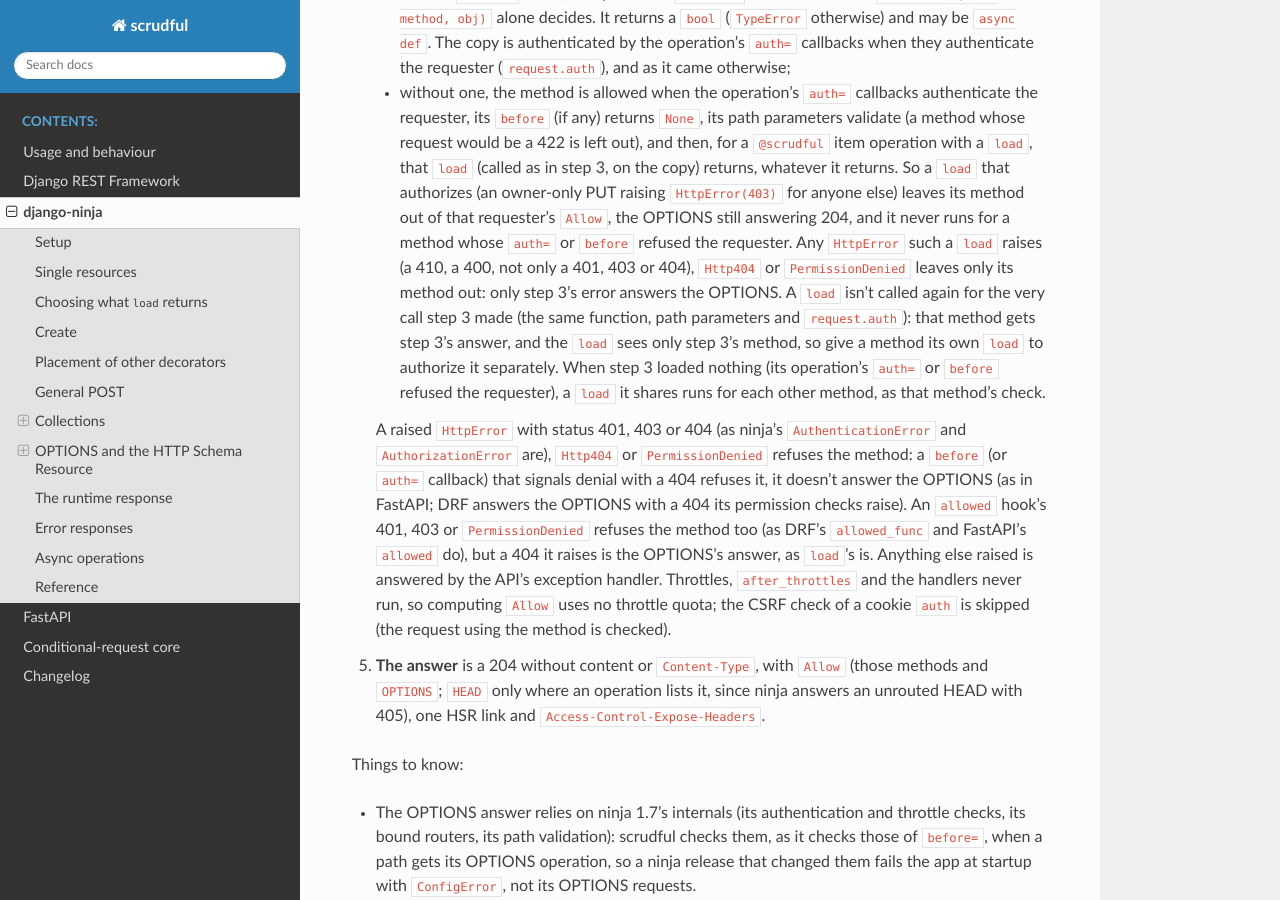
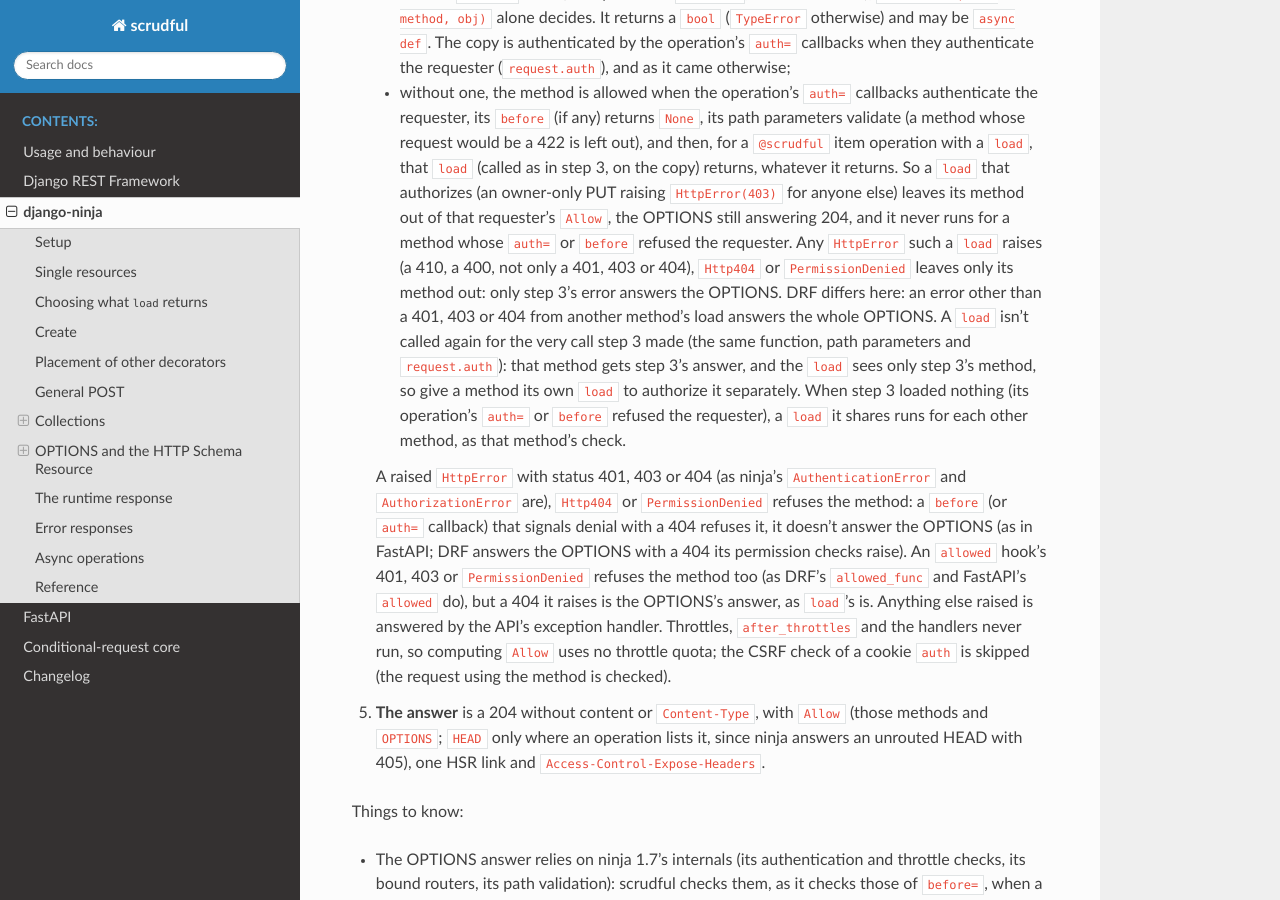
Before and after one commit to mimotoai/scrudful, a Sphinx documentation site: the page built from docs/source/ninja.rst, in a window 1280 px wide and 900 px high, scrolled down 18065 px. Built offline with Sphinx 7.4.7 and the Read the Docs theme 3.1.0, drawn with Linux system fonts in a browser that asks for light colours.

Commit message:
mr10 r2 final: G3: both adapter pages state how DRF and ninja treat another method's load error
DRF answers the whole OPTIONS with an error other than a 401, 403 or 404
from another method's load; ninja leaves only that method out of Allow.

Claude-Session: https://claude.ai/code/session_01SAZeWv3jW9kYJFL415oZPV

```diff
--- a/docs/source/ninja.rst
+++ b/docs/source/ninja.rst
@@ -1030,11 +1030,13 @@ for a preflight too. In this order:
      never runs for a method whose ``auth=`` or ``before`` refused the
      requester. Any ``HttpError`` such a ``load`` raises (a 410, a 400, not
      only a 401, 403 or 404), ``Http404`` or ``PermissionDenied`` leaves only
-     its method out: only step 3's error answers the OPTIONS. A ``load``
-     isn't called again for the very call step 3 made (the same function,
-     path parameters and ``request.auth``): that method gets step 3's answer,
-     and the ``load`` sees only step 3's method, so give a method its own
-     ``load`` to authorize it separately. When step 3 loaded nothing (its
+     its method out: only step 3's error answers the OPTIONS. DRF differs
+     here: an error other than a 401, 403 or 404 from another method's load
+     answers the whole OPTIONS. A ``load`` isn't called again for the very
+     call step 3 made (the same function, path parameters and
+     ``request.auth``): that method gets step 3's answer, and the ``load``
+     sees only step 3's method, so give a method its own ``load`` to
+     authorize it separately. When step 3 loaded nothing (its
      operation's ``auth=`` or ``before`` refused the requester), a ``load``
      it shares runs for each other method, as that method's check.
 
--- a/docs/source/rest_framework.rst
+++ b/docs/source/rest_framework.rst
@@ -422,6 +422,9 @@ raising it, or that method's own load, leaves out only that method.
 This differs from ninja and FastAPI, where a 404 that a method's ``auth=`` /
 ``before`` or security dependency raises refuses only that method, and their
 hooks' 404 is always the answer.
+An error other than a 401, 403 or 404 from another method's load (a
+``ValidationError``, or a ``Throttled`` a ``get_queryset`` raises) answers the
+whole OPTIONS, where ninja leaves only that method out of ``Allow``.
 
 A 405 keeps DRF's ``Allow``, every method the view serves. An ``Accept`` that
 none of the view's renderers serves (e.g. ``text/html`` on a view without the
```
